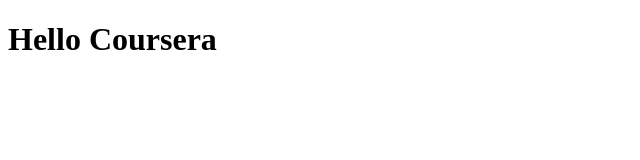
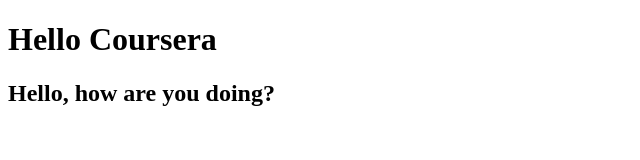
Before and after one commit to sumodh/coursera-test, a plain HTML site: page site/index.html in a window 1280 px wide. Shown: the whole page, without its empty margins (0-640 px from the left). Drawn offline with Linux system fonts and the light colour scheme.

Commit message:
Added level2 header

```diff
--- a/site/index.html
+++ b/site/index.html
@@ -5,6 +5,7 @@
 </head>
 <body>
     <h1>Hello Coursera</h1>
+    <h2>Hello, how are you doing?</h2>
 </body>
 
 </html>
```
